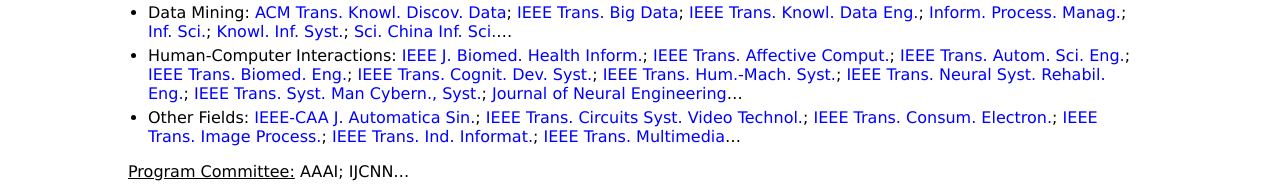
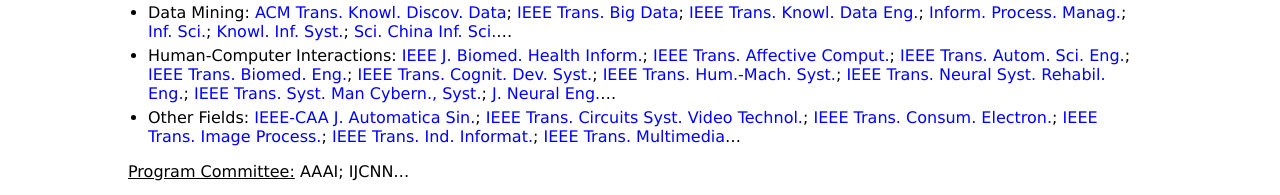
Before and after one commit to jiazhang-ml/jiazhang-ml.github.io, a Jekyll site: the page built from index.md, in a window 1280 px wide. Shown: the part 1697-1892 px from the top of the page. Built offline with Jekyll 4.4.1, drawn with Linux system fonts in a browser that asks for light colours; grey boxes are pictures that could not be loaded.

Commit message:
Update index.md

```diff
--- a/index.md
+++ b/index.md
@@ -55,7 +55,7 @@ Research Interests: My research interests include *machine learning* and *data m
 <u>Journal Reviewer:</u>
 * Artificial Intelligence: [IEEE Trans. Artif. Intell.](https://mc.manuscriptcentral.com/tai-ieee); [IEEE Trans. Cybern.](https://mc.manuscriptcentral.com/cyb-ieee); [IEEE Trans. Emerg. Topics Comput. Intell.](https://mc.manuscriptcentral.com/tetci-ieee); [IEEE Trans. Evol. Comput.](https://mc.manuscriptcentral.com/tevc-ieee); [IEEE Trans. Fuzzy Syst.](https://mc.manuscriptcentral.com/tfs-ieee); [IEEE Trans. Neural Netw. Learn. Syst.](https://mc.manuscriptcentral.com/tnnls); [IEEE Trans. Pattern Anal. Mach. Intell.](https://mc.manuscriptcentral.com/tpami-cs); [Mach. Learn.](https://link.springer.com/journal/10994); [Neural Netw.](https://www.editorialmanager.com/neunet/default.aspx); [Pattern Recognit.](https://www.sciencedirect.com/journal/pattern-recognition)...
 * Data Mining: [ACM Trans. Knowl. Discov. Data](https://mc.manuscriptcentral.com/tkdd); [IEEE Trans. Big Data](https://mc.manuscriptcentral.com/tbd-cs); [IEEE Trans. Knowl. Data Eng.](https://mc.manuscriptcentral.com/tkde-cs); [Inform. Process. Manag.](https://www.editorialmanager.com/ipm/default.aspx); [Inf. Sci.](https://www.sciencedirect.com/journal/information-sciences); [Knowl. Inf. Syst.](https://www.springer.com/journal/10115); [Sci. China Inf. Sci.](https://mc03.manuscriptcentral.com/scis)...
-* Human-Computer Interactions: [IEEE J. Biomed. Health Inform.](https://mc.manuscriptcentral.com/jbhi-embs); [IEEE Trans. Affective Comput.](https://mc.manuscriptcentral.com/taffc-cs); [IEEE Trans. Autom. Sci. Eng.](https://mc.manuscriptcentral.com/t-ase); [IEEE Trans. Biomed. Eng.](https://mc.manuscriptcentral.com/tbme-embs); [IEEE Trans. Cognit. Dev. Syst.](https://mc.manuscriptcentral.com/tcds-ieee); [IEEE Trans. Hum.-Mach. Syst.](https://mc.manuscriptcentral.com/thms); [IEEE Trans. Neural Syst. Rehabil. Eng.](https://mc.manuscriptcentral.com/tnsre-embs); [IEEE Trans. Syst. Man Cybern., Syst.](https://mc.manuscriptcentral.com/systems); [Journal of Neural Engineering](https://mc04.manuscriptcentral.com/jne-iop)...
+* Human-Computer Interactions: [IEEE J. Biomed. Health Inform.](https://mc.manuscriptcentral.com/jbhi-embs); [IEEE Trans. Affective Comput.](https://mc.manuscriptcentral.com/taffc-cs); [IEEE Trans. Autom. Sci. Eng.](https://mc.manuscriptcentral.com/t-ase); [IEEE Trans. Biomed. Eng.](https://mc.manuscriptcentral.com/tbme-embs); [IEEE Trans. Cognit. Dev. Syst.](https://mc.manuscriptcentral.com/tcds-ieee); [IEEE Trans. Hum.-Mach. Syst.](https://mc.manuscriptcentral.com/thms); [IEEE Trans. Neural Syst. Rehabil. Eng.](https://mc.manuscriptcentral.com/tnsre-embs); [IEEE Trans. Syst. Man Cybern., Syst.](https://mc.manuscriptcentral.com/systems); [J. Neural Eng.](https://mc04.manuscriptcentral.com/jne-iop)...
 * Other Fields: [IEEE-CAA J. Automatica Sin.](https://mc03.manuscriptcentral.com/ieee-jas); [IEEE Trans. Circuits Syst. Video Technol.](https://mc.manuscriptcentral.com/tcsvt); [IEEE Trans. Consum. Electron.](https://mc.manuscriptcentral.com/tce-ieee); [IEEE Trans. Image Process.](https://mc.manuscriptcentral.com/tip-ieee); [IEEE Trans. Ind. Informat.](https://mc.manuscriptcentral.com/tii); [IEEE Trans. Multimedia](https://mc.manuscriptcentral.com/tmm-ieee)...
 
 <u>Program Committee:</u> AAAI; IJCNN...
```
